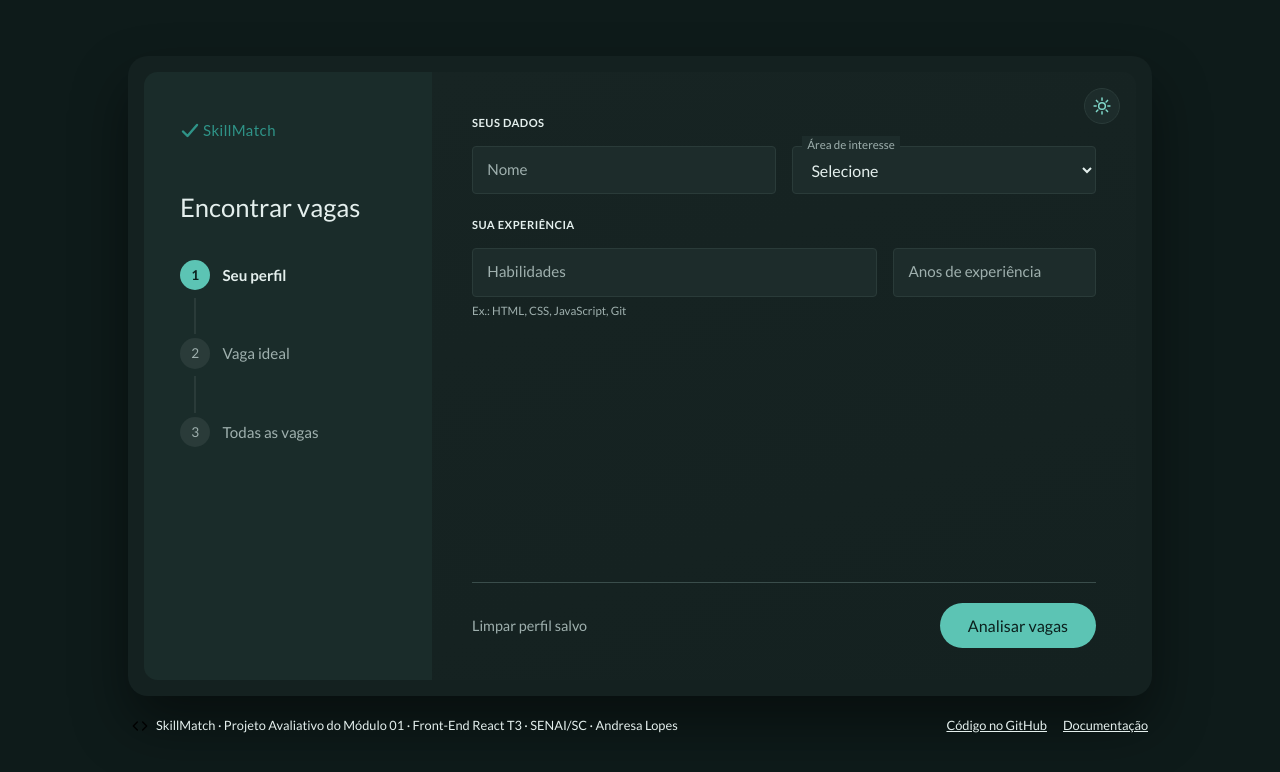
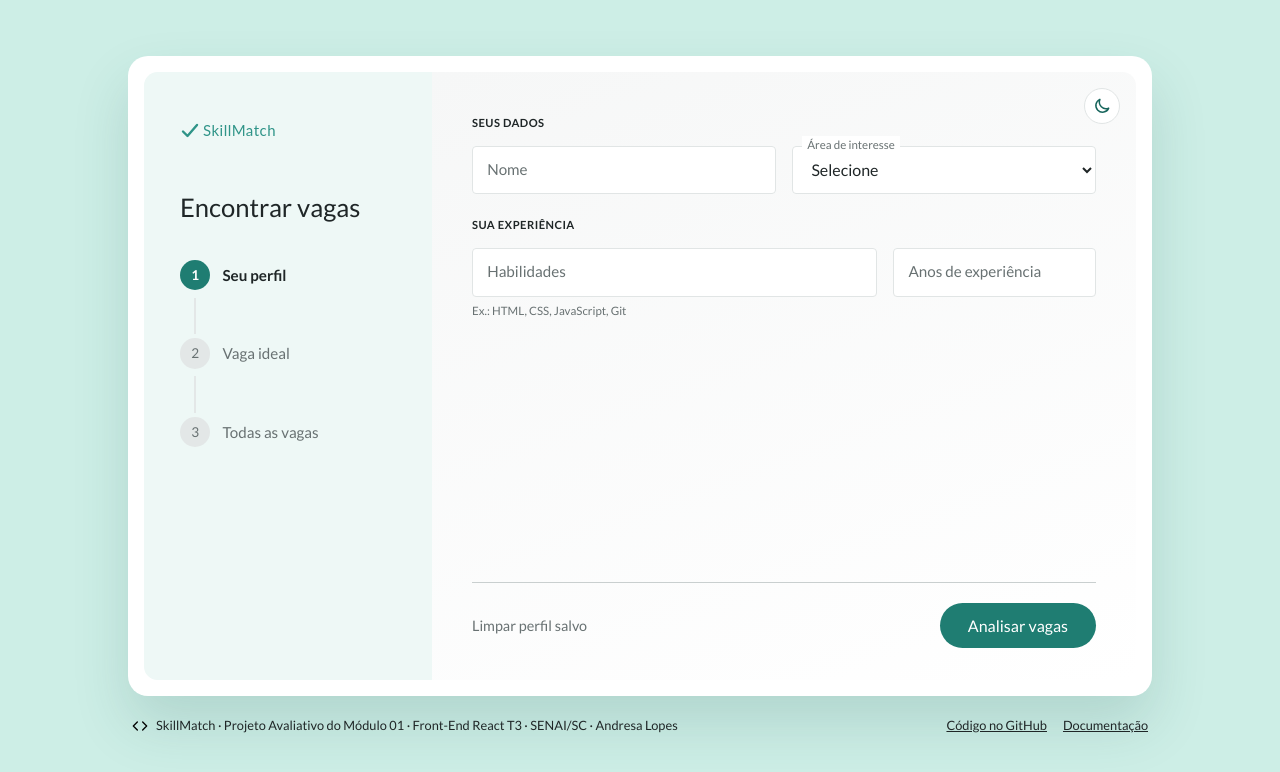
Before and after one commit to andresa-lopesg/skillmatch-web, a plain HTML site: page index.html in a window 1280 px wide. Drawn offline with Linux system fonts and the dark colour scheme.

Commit message:
Abre a página sempre no tema claro em vez de seguir o sistema

```diff
--- a/assets/scripts/dados.js
+++ b/assets/scripts/dados.js
@@ -50,11 +50,10 @@ export function limparPerfil() {
 
 // Bônus — tema claro/escuro persistido
 export const salvarTema = (tema) => localStorage.setItem(CHAVE_TEMA, tema);
-// Primeira visita (null): segue o tema do sistema operacional
+// Primeira visita (null): a página sempre abre no tema claro
 export function carregarTema() {
   const tema = localStorage.getItem(CHAVE_TEMA);
-  if (tema !== null) return tema;
-  return window.matchMedia("(prefers-color-scheme: dark)").matches ? "escuro" : "claro";
+  return tema === "escuro" ? "escuro" : "claro";
 }
 
 // Bônus — Browser API (Geolocation) embrulhada numa Promise.
--- a/assets/styles/index.style.css
+++ b/assets/styles/index.style.css
@@ -27,34 +27,9 @@
   --raio: 4px;
 }
 
-/* Tema escuro. Sem escolha salva, segue o sistema (funciona até sem JavaScript).
-   O botão grava data-tema="escuro" ou "claro" no <html>, e isso vence o tema do sistema.
+/* Tema escuro: só quando a pessoa escolhe no botão (data-tema="escuro" no <html>).
+   Sem escolha salva, a página abre no tema claro.
    color-scheme deixa campos e listas nativos escuros também. */
-@media (prefers-color-scheme: dark) {
-  :root:not([data-tema="claro"]) {
-    color-scheme: dark;
-    --fundo: #0e1b1a;
-    --moldura: #142120;
-    --lateral: #1a2c2a;
-    --painel: #172423;
-    --campo: #1d2c2b;
-    --texto: #e4efed;
-    --texto-suave: #9fb0ae;
-    --linha: #2a3b39;
-    --linha-forte: #3a4d4b;
-    --etapa-inativa: #2a3b39;
-    --destaque: #5cc4b4;
-    --destaque-forte: #7fd6c8;
-    --destaque-texto: #0b201d;
-    --alta: #6fd1c1;
-    --media: #e8b75e;
-    --baixa: #f08f80;
-    --ok-fundo: #1e3a35;
-    --falta-fundo: #3d2623;
-    --sombra: 0 1.75rem 3.5rem rgba(0, 0, 0, 0.45);
-  }
-}
-
 :root[data-tema="escuro"] {
   color-scheme: dark;
   --fundo: #0e1b1a;
@@ -276,16 +251,6 @@ a {
 
 :root[data-tema="escuro"] .icone-lua {
   display: none;
-}
-
-@media (prefers-color-scheme: dark) {
-  :root:not([data-tema="claro"]) .icone-sol {
-    display: block;
-  }
-
-  :root:not([data-tema="claro"]) .icone-lua {
-    display: none;
-  }
 }
 
 .passo {
```
